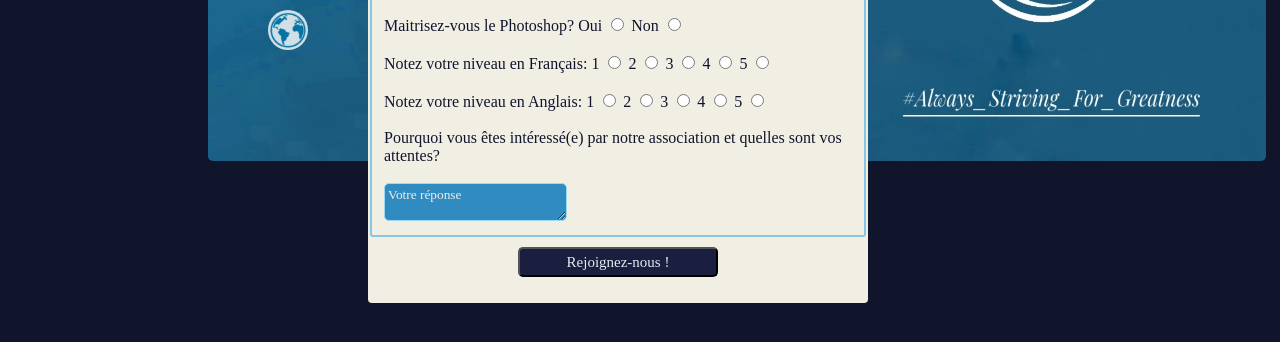
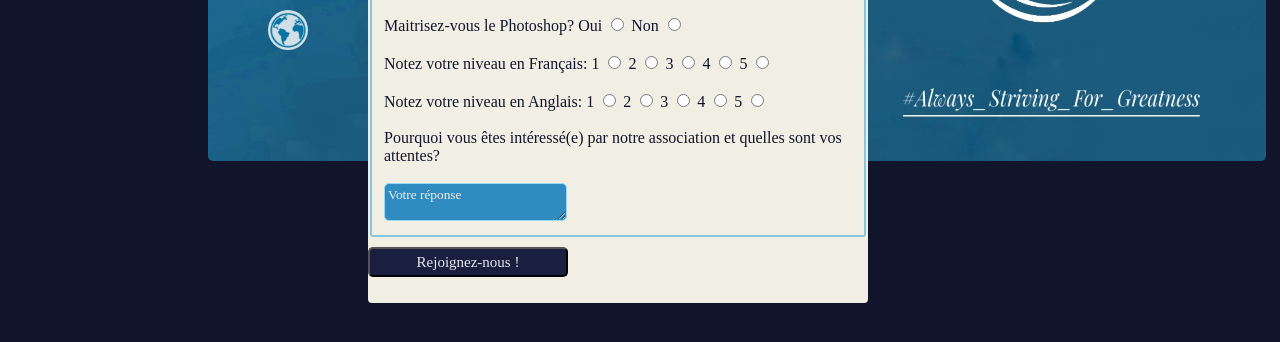
Before and after one commit to Arij-Chafter/Formulaire-candidature, a plain HTML site: page index.html in a window 1280 px wide. Shown: the part 424-766 px from the top of the page. Drawn offline with Linux system fonts and the light colour scheme.

Commit message:
Update style.css

```diff
--- a/style.css
+++ b/style.css
@@ -84,8 +84,7 @@ label {
 
 }
 .boutton{
-    display:block;
-    margin:auto;
+
     font-family:Gill Sans Nova;
     font-size:15px;
     background-color:rgb(26, 31, 63);
```
